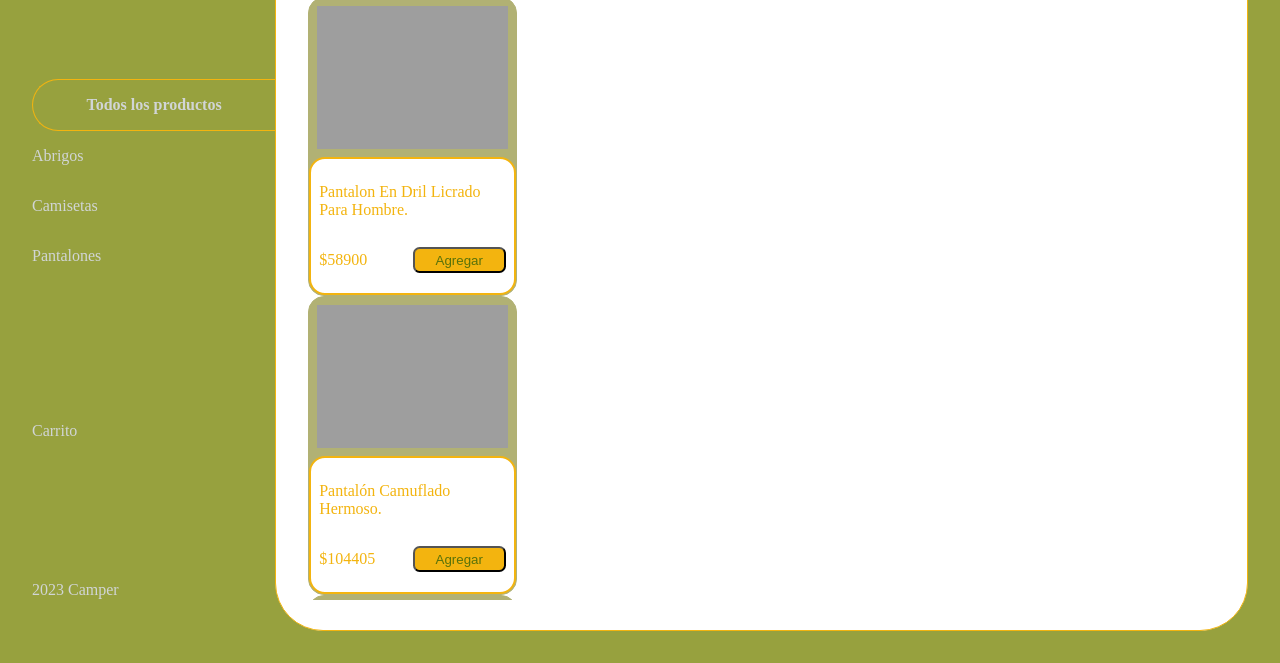
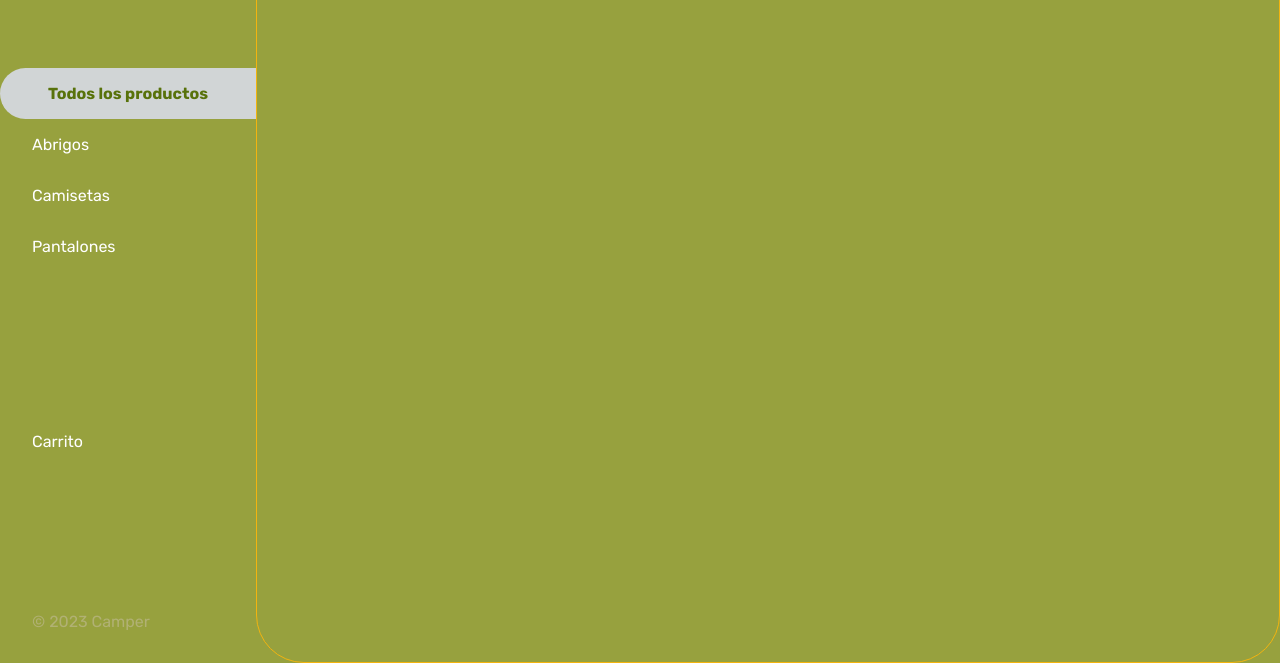
Before and after one commit to OugMontiel/Filtro-dos---proyectoWed, a website built with Vite: page index.html in a window 1280 px wide. Shown: the part 137-800 px from the top of the page. Built offline with nearby package versions, Linux system fonts and the light colour scheme; data requests are answered from the project's data file.

Commit message:
feat: :sparkles: Barra re calculada para las nuevas funcionalidades
Se adapto de nuevo las funcionalidad par que quede similar al espejo

```diff
--- a/index.html
+++ b/index.html
@@ -18,20 +18,19 @@
                 <box-icon name='menu'></box-icon>
             </button>
             <div class="Menu" id="Menu">
-                <li class="Selecion"><a href="Indix.html">Todos los productos</a></li>
-                <li><a href="views/abrigos.html">Abrigos</a></li>
-                <li><a href="views/camisas.html">Camisetas</a></li>
-                <li><a href="views/pantalones.html">Pantalones</a></li>
+                <li class="Selecion"><a href="#">Todos los productos</a></li>
+                <li><a href="#">Abrigos</a></li>
+                <li><a href="#">Camisetas</a></li>
+                <li><a href="#">Pantalones</a></li>
             </div>
             <ul>
                 <li><a href="src/views/carrito.html">Carrito</a></li>
             </ul>
-            <p>2023 Camper</p>
+            <p>© 2023 Camper</p>
         </section>
         <section class="content">
             <h1>Todos Los productos</h1>
             <article>
-                <productos-disponibles></productos-disponibles>
             </article>
         </section>
         <section class="BarraDos">
--- a/src/css/style.css
+++ b/src/css/style.css
@@ -1,19 +1,15 @@
 @import url(variable.css);
+@import url('https://fonts.googleapis.com/css2?family=Rubik:wght@300;400;500;600;700;800;900&display=swap');
 
 * {
     padding: 0;
     margin: 0;
     border: 0;
     box-sizing: border-box;
+    font-family: 'Rubik', sans-serif;
 }
 
-img {
-    width: 100%;
-    height: 100%;
-    object-fit: cover;
-}
-
-li {
+li, ul {
     list-style: none;
 }
 
@@ -21,27 +17,35 @@ a {
     text-decoration: none;
 }
 
+body{
+    background: var(--color-fondo);
+    height: 100vh;
+}
 main {
-    background: var(--color-fondo2);
-    color: var(--color-letras);
 
     display: grid;
     grid-template-columns: 1fr 4fr;
+    /* padding: 1em; */
 
-    height: 100vh;
-    width: 100%;
-    padding: 2em;
 }
+/* Barra derrecha */
 
 .Barra {
+    /* position:fixed ; */
+    height: 100vh;
     display: flex;
     flex-direction: column;
     justify-content: space-between;
-    padding: 2em 0;
+    padding: 2em 0 ;
 }
 
-.Barra a {
+.Barra a, .Barra h1 {
+    padding: 0 2em ;
     color: var(--color-letras);
+}
+.Barra p{
+    padding: 0 2em ;
+    color: var(--color-producto);
 }
 
 .Barra li {
@@ -50,12 +54,16 @@ main {
 
 .Selecion {
     text-align: center;
-    border: 1px solid var(--color-Boton);
-    border-right: 0;
+    background-color: var(--color-w);;
     border-radius: 2em 0 0 2em;
     font-weight: bold;
+}
 
+.Selecion a{
+    color: var(--color-Boton-letras);
 }
+
+/* mostrador  */
 
 .content {
     border: 1px solid var(--color-Boton);
@@ -71,16 +79,6 @@ main {
     font-size: 2rem;
 }
 
-article {
-    height: 90%;
-    overflow: scroll;
-
-    display: grid;
-    grid-template-columns: repeat(4, 1fr);
-    grid-template-rows: repeat(2, 1fr);
-
-    grid-gap: 1.5em;
-}
 
 button {
     height: 2em;
--- a/src/css/variable.css
+++ b/src/css/variable.css
@@ -1,8 +1,9 @@
 :root {
-    --color-fondo: #ffffff;
+    @import url('https://fonts.googleapis.com/css2?family=Rubik:wght@300;400;500;600;700;800;900&display=swap');
+    --color-w: #d1d5d6;
+    --color-fondo: #97a13e;
     --color-producto: #b1b174;
     --color-Boton: #f3b40f;
     --color-Boton-letras: #58720b;
-    --color-fondo2: #97a13e;
-    --color-letras: #d1d5d6;
+    --color-letras: #fff;
 }
--- a/src/js/litOne.js
+++ b/src/js/litOne.js
@@ -30,6 +30,11 @@ export class productos extends LitElement {
         }
     }
     static styles = css`
+    :host{
+        display: grid;
+        grid-template-columns: repeat(4, 1fr);
+        grid-gap: 1.5em;
+    }
     .producto {
         /* max-height: 50%; */
         /* max-width: 50%; */
--- a/src/js/main.js
+++ b/src/js/main.js
@@ -12,11 +12,11 @@ import {
 
 customElements.define("barra-dos", Barra);
 customElements.define("productos-disponibles", productos);
-// getCarrito().then(data => {
-//     console.log('getCarrito result:', data);
-// }).catch(error => {
-//     console.error('Error fetching data:', error);
-// });
+getCarrito().then(data => {
+    console.log('getCarrito result:', data);
+}).catch(error => {
+    console.error('Error fetching data:', error);
+});
 
 function Desplegable() {
     var btn = document.getElementById("Menu");
```
